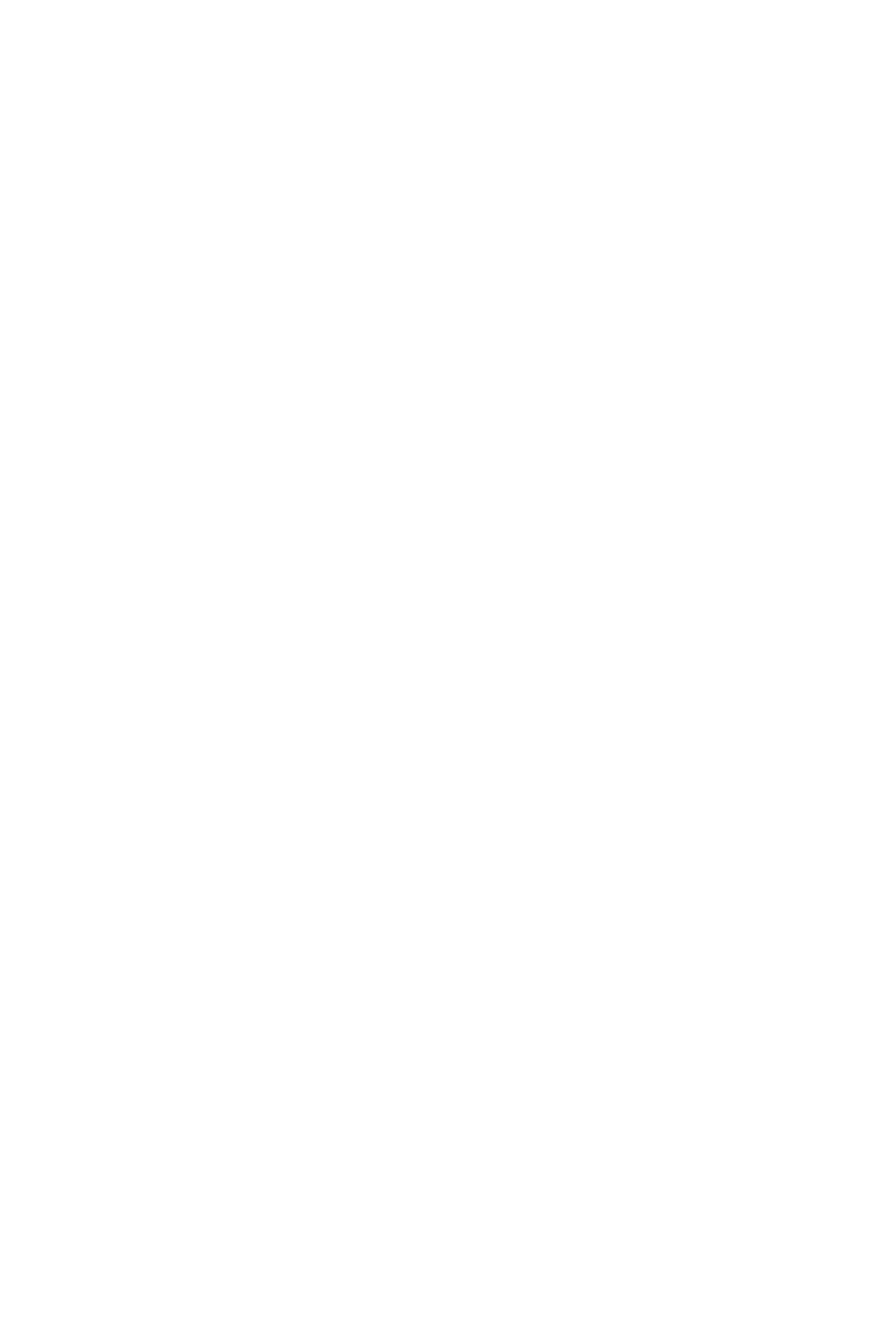
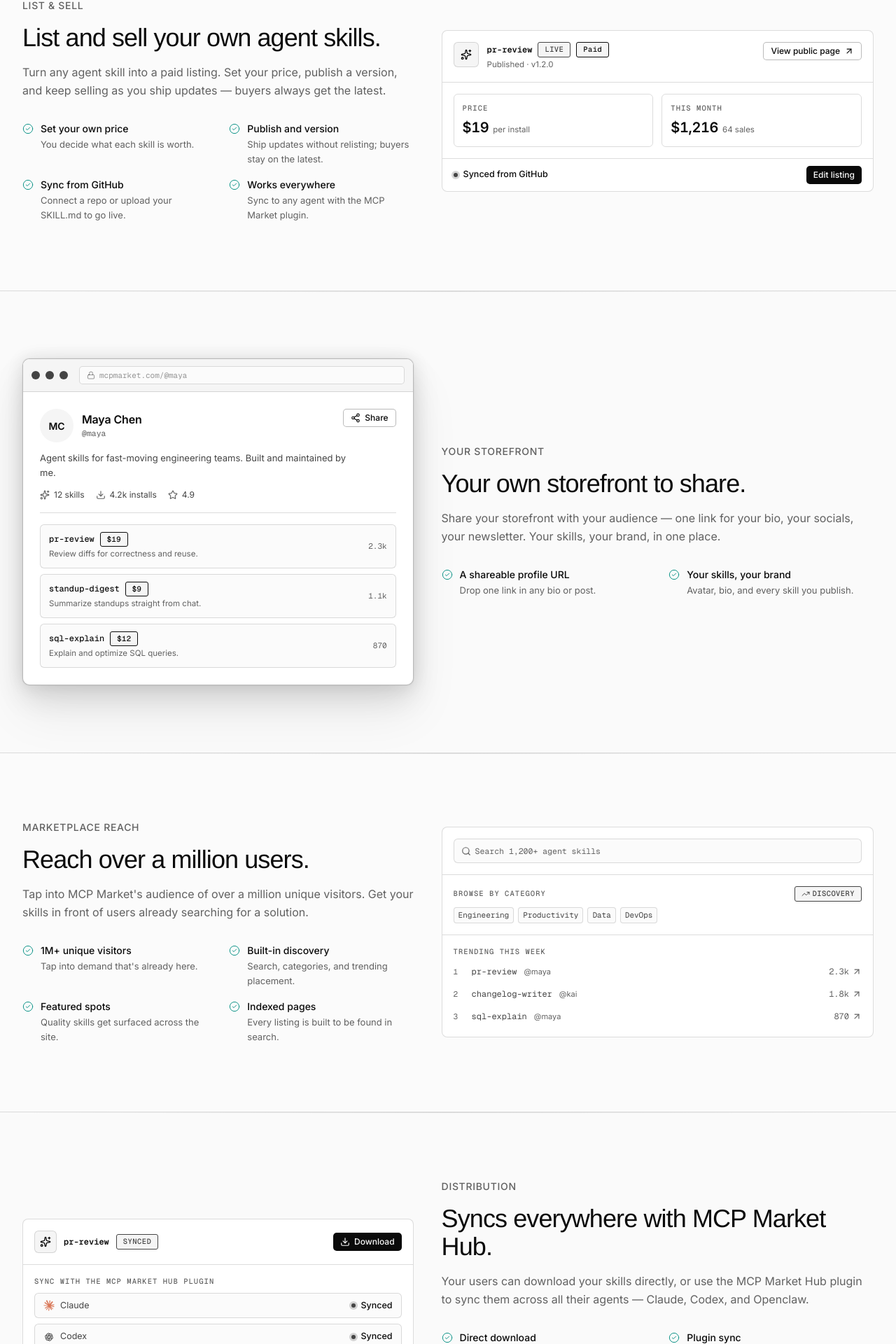
Before and after one commit to ttncode/marketplace-ui, a Next.js app: page /sell in a window 1280 px wide. Before the commit this address had no page. Shown: the part 718-2638 px from the top of the page at 70% size. Before the commit the page ends 800 px from the top, so only its background shows below. Built offline with nearby package versions, Linux system fonts and the light colour scheme.

Commit message:
feat(sell): add route for the sell page (#65)
Serve the sell page.

```diff
--- /dev/null
+++ b/src/app/(site)/sell/page.tsx
@@ -0,0 +1,113 @@
+import type { Metadata } from "next";
+import {
+  CheckList,
+  FeatureSplit,
+  HubSection,
+  IconList,
+  SectionIntro,
+} from "@/components/sites/mcpmarket-com-1a9fdbee/hub-2382ac74/HubSections";
+import {
+  ListingMockup,
+  ReachMockup,
+  StorefrontMockup,
+  SyncMockup,
+} from "@/components/sites/mcpmarket-com-1a9fdbee/sell-04d85308/Mockups";
+import {
+  LISTING_CHECKS,
+  REACH_CHECKS,
+  STEPS,
+  STOREFRONT_CHECKS,
+  SYNC_CHECKS,
+} from "@/components/sites/mcpmarket-com-1a9fdbee/sell-04d85308/sell-data";
+import { SellFaq } from "@/components/sites/mcpmarket-com-1a9fdbee/sell-04d85308/SellFaq";
+import { SellCta, SellHero } from "@/components/sites/mcpmarket-com-1a9fdbee/sell-04d85308/SellSections";
+
+export const metadata: Metadata = {
+  title: "Sell Your Agent Skills | MCP Market",
+  description:
+    "List and sell your agent skills on MCP Market. Create your seller account, publish paid listings, and reach over a million unique visitors.",
+};
+
+export default function SellPage() {
+  return (
+    <main className="min-h-screen">
+      <div className="flex min-h-screen flex-col bg-[var(--design-canvas)] font-sans text-foreground">
+        <SellHero />
+        <HubSection id="listing" topLine>
+          <FeatureSplit
+            intro={
+              <>
+                <SectionIntro
+                  eyebrow="List & sell"
+                  title="List and sell your own agent skills."
+                  body="Turn any agent skill into a paid listing. Set your price, publish a version, and keep selling as you ship updates — buyers always get the latest."
+                />
+                <CheckList items={LISTING_CHECKS} />
+              </>
+            }
+            mockup={<ListingMockup />}
+          />
+        </HubSection>
+        <HubSection id="storefront" topLine muted>
+          <FeatureSplit
+            reversed
+            intro={
+              <>
+                <SectionIntro
+                  eyebrow="Your storefront"
+                  title="Your own storefront to share."
+                  body="Share your storefront with your audience — one link for your bio, your socials, your newsletter. Your skills, your brand, in one place."
+                />
+                <CheckList items={STOREFRONT_CHECKS} />
+              </>
+            }
+            mockup={<StorefrontMockup />}
+          />
+        </HubSection>
+        <HubSection id="reach" topLine>
+          <FeatureSplit
+            intro={
+              <>
+                <SectionIntro
+                  eyebrow="Marketplace reach"
+                  title="Reach over a million users."
+                  body="Tap into MCP Market's audience of over a million unique visitors. Get your skills in front of users already searching for a solution."
+                />
+                <CheckList items={REACH_CHECKS} />
+              </>
+            }
+            mockup={<ReachMockup />}
+          />
+        </HubSection>
+        <HubSection id="sync" topLine muted>
+          <FeatureSplit
+            reversed
+            intro={
+              <>
+                <SectionIntro
+                  eyebrow="Distribution"
+                  title="Syncs everywhere with MCP Market Hub."
+                  body="Your users can download your skills directly, or use the MCP Market Hub plugin to sync them across all their agents — Claude, Codex, and Openclaw."
+                />
+                <CheckList items={SYNC_CHECKS} />
+              </>
+            }
+            mockup={<SyncMockup />}
+          />
+        </HubSection>
+        <HubSection>
+          <div className="grid gap-12 lg:grid-cols-2 lg:items-center">
+            <SectionIntro
+              eyebrow="How it works"
+              title="From skill to sale in four steps."
+              body="Create your seller account, connect a skill, set your price, and publish it for buyers."
+            />
+            <IconList items={STEPS} />
+          </div>
+        </HubSection>
+        <SellFaq />
+        <SellCta />
+      </div>
+    </main>
+  );
+}
```
